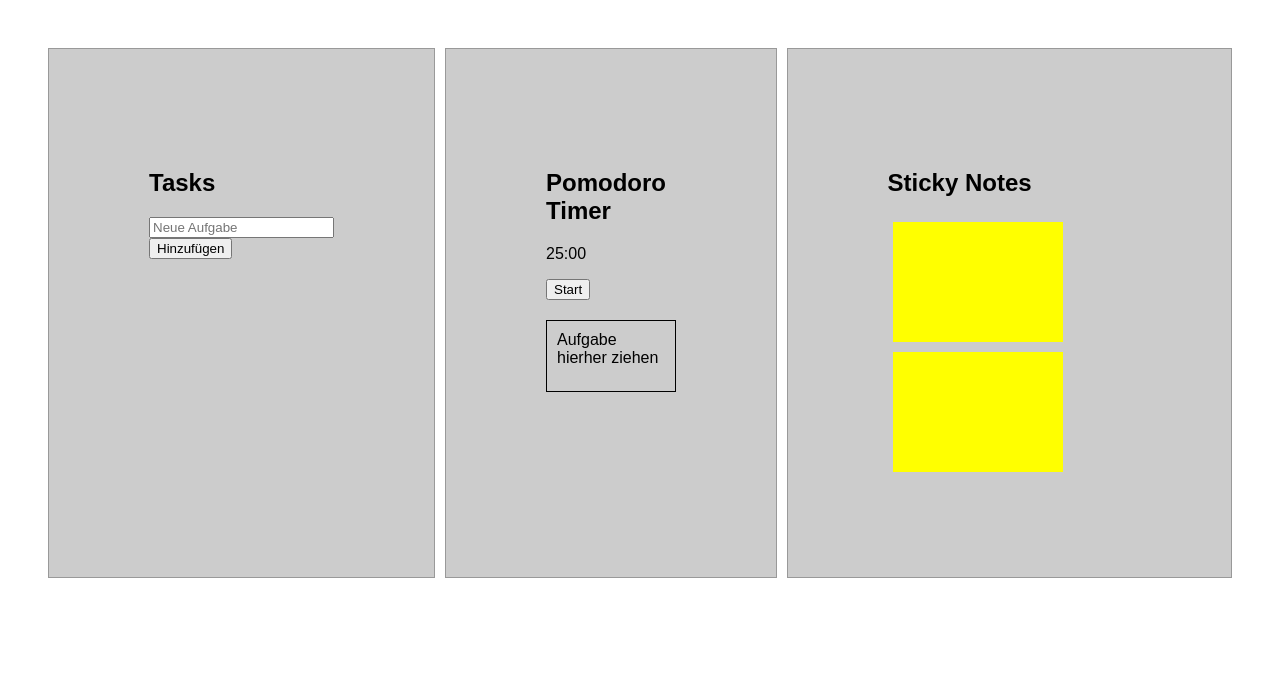
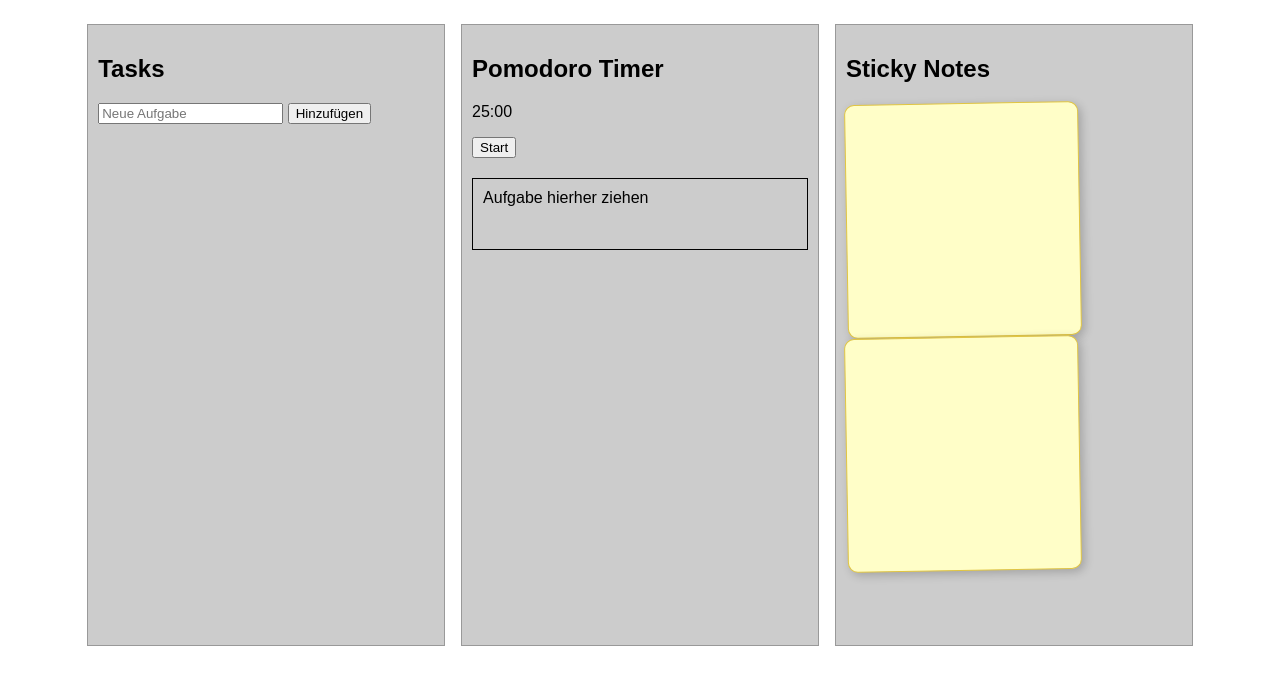
Before and after one commit to Lisanne-Haase/Pomodoro, a Spring Boot app: page / in a window 1280 px wide. Shown: the top 685 px of the page. Run offline with Spring Boot 4, Linux system fonts and the light colour scheme; data that the repository does not hold is empty.

Commit message:
responsive grid-layout

```diff
--- a/src/main/resources/static/css/style.css
+++ b/src/main/resources/static/css/style.css
@@ -1,13 +1,74 @@
+
 .container {
-    display: flex;       /* Puts elements in a row */
-    gap: 10px;           /* Adds space between them */
-    padding: 40px;
-    justify-content: center;
-   /* background-color: #eee;*/
+    display: grid;
+    grid-template-columns: repeat(auto-fit, minmax(200px, 1fr));
+    gap: 1rem;
+    max-width: 1200px;
+    width: 90%;
+    margin: 0 auto;
+    padding: 1rem;
+    box-sizing: border-box;
+    grid-template-columns: repeat(auto-fit, minmax(200px, 1fr));
 }
 
-.box {
-    padding: 100px;/*around the container, not inbetween*/
+
+.box { /*belongs to container*/
+    padding: 10px;/*input of the container*/
     background-color: #ccc;
     border: 1px solid #999;
+    justify-content: center;
+    height: 600px;
 }
+
+@media (max-width: 600px) {
+    .container {
+        grid-template-columns: 1fr;  /* Stack vertically at 600px */
+    }
+    .box {
+        height: 300px;  /* or 100%, or auto — depending on your layout needs */
+    }
+}
+
+.sticky-note {
+    background: #fffec8; /* light yellow */
+    padding: 1rem;
+    width: 200px;
+    height: 200px;
+    border: 1px solid #e1c542;
+    box-shadow: 3px 3px 10px rgba(0,0,0,0.2);
+    border-radius: 10px;
+    font-family: 'Comic Sans MS', 'Segoe UI', cursive;
+    transform: rotate(-1deg);
+    transition: transform 0.3s ease;
+    animation: bounceIn 0.6s ease-out;
+}
+
+
+
+.sticky-note:hover {
+    transform: scale(1.03) rotate(0deg);
+    box-shadow: 6px 6px 20px rgba(0,0,0,0.3);
+}
+
+@keyframes bounceIn {
+    0% {
+        transform: scale(0.2) rotate(-10deg);
+        opacity: 0;
+    }
+    60% {
+        transform: scale(1.1) rotate(3deg);
+        opacity: 1;
+    }
+    100% {
+        transform: scale(1) rotate(0deg);
+    }
+}
+
+@media (max-width: 600px) {
+    .sticky-note {
+        width: 130px;
+        height: 130px;
+        font-size: 0.8rem;
+        padding: 0.5rem;
+    }
+}
--- a/src/main/resources/static/index.html
+++ b/src/main/resources/static/index.html
@@ -39,16 +39,17 @@
       </div>
       <!--Timer end-->
   </div>
-  <div class="box">
+  <div class="box" >
       <!--sticky notes begin-->
       <div style="clear:both">
         <h2>Sticky Notes</h2>
-        <div class="note" contenteditable="true"></div>
-        <div class="note" contenteditable="true"></div>
+        <div class="sticky-note"  contenteditable="true"></div>
+        <div class="sticky-note"  contenteditable="true"></div>
       </div>
       <!--sticky notes end-->
   </div>
 </div>
+
 
 
 
@@ -198,6 +199,7 @@
 
     }
 
+
     fetchTasks();
   </script>
 </body>
```
